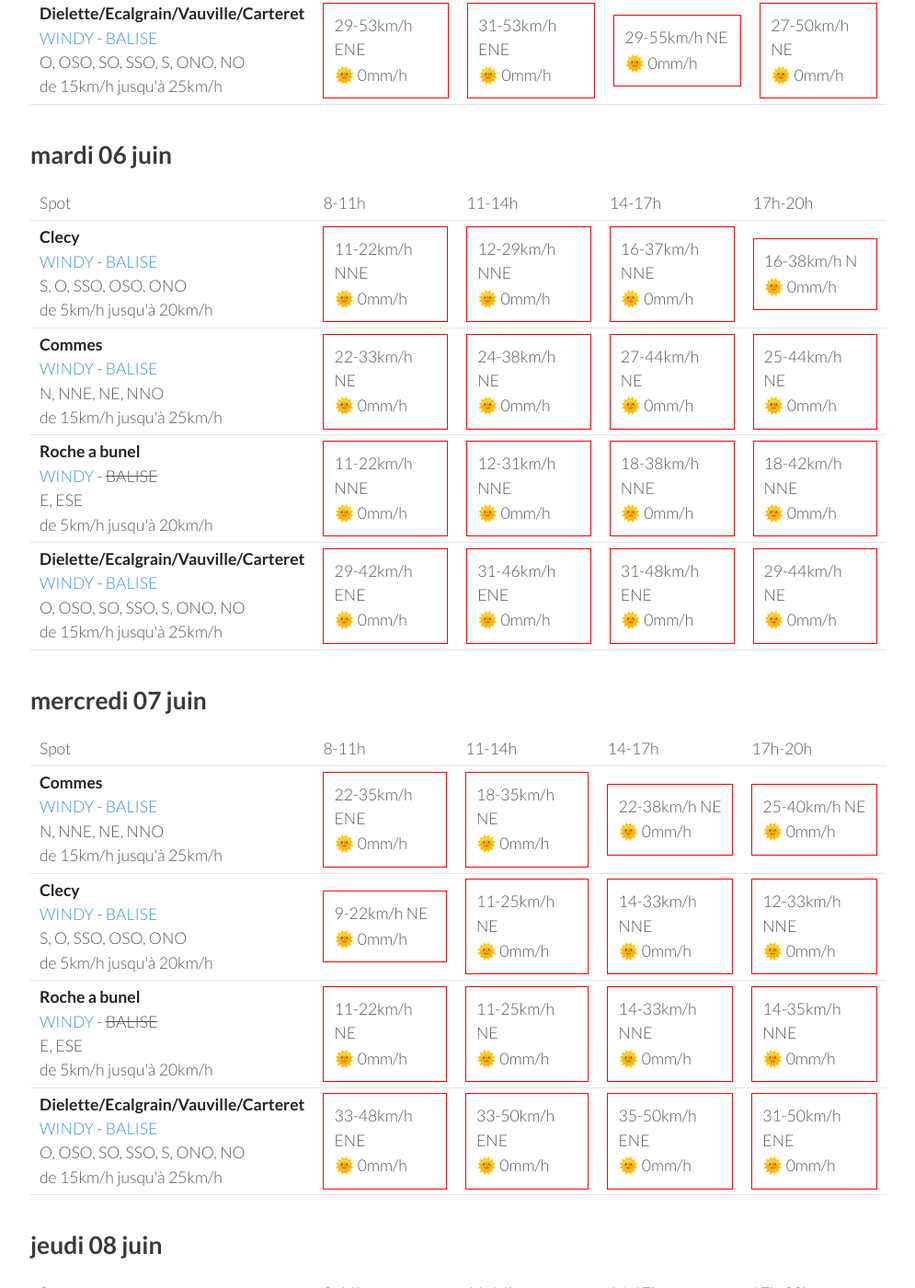
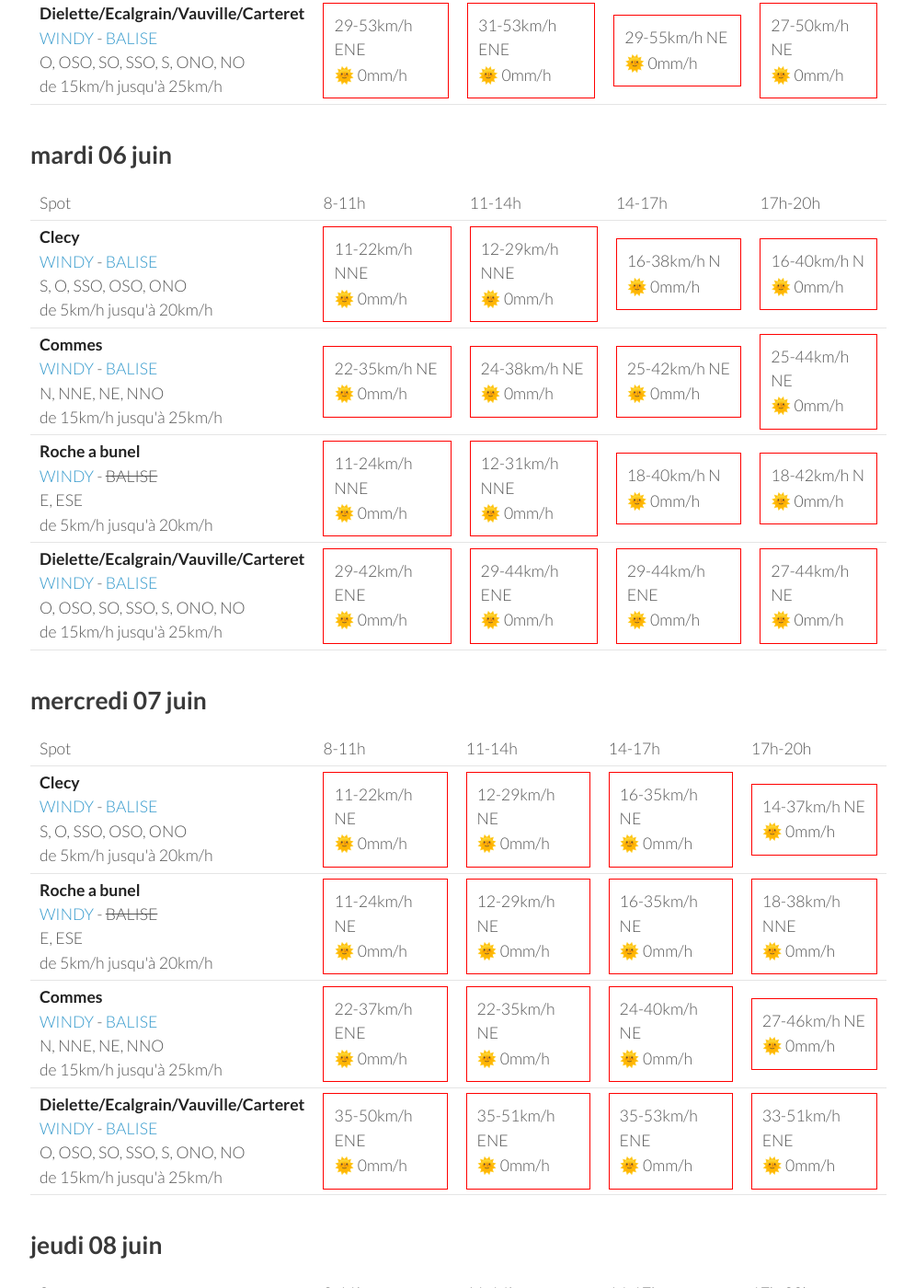
Before and after one commit to parapente-dans-le-nord/parapente-dans-le-nord.github.io, a Jekyll site: the page built from normandie.markdown, in a window 1280 px wide and 1400 px high, scrolled down 1312 px. Shown: the whole window at 92% size, without its empty margins (25-1020 px from the left). Built offline with Jekyll 4.4.1, drawn with Linux system fonts in a browser that asks for light colours; some of the changed text lies outside the part shown.

Commit message:
update index.markdown

```diff
--- a/normandie.markdown
+++ b/normandie.markdown
@@ -134,17 +134,17 @@ page mise à jour le dimanche 04 juin 13:46
 
             <td><div class="not-flyable"><p>11-22km/h NNE</p><p>🌞 0mm/h</p></div></td>
             <td><div class="not-flyable"><p>12-29km/h NNE</p><p>🌞 0mm/h</p></div></td>
-            <td><div class="not-flyable"><p>16-37km/h NNE</p><p>🌞 0mm/h</p></div></td>
             <td><div class="not-flyable"><p>16-38km/h N</p><p>🌞 0mm/h</p></div></td>
+            <td><div class="not-flyable"><p>16-40km/h N</p><p>🌞 0mm/h</p></div></td>
 
 
     </tr>
 <tr>
         <td><strong>Commes</strong><br><a href="https://windy.com/49.346/-0.726?48.936,-0.726,8">WINDY</a> - <span class=""><a href="http://www.balisemeteo.com/balise.php?idBalise=158">BALISE</a> </span><br> <span class="vent-favorable">N, NNE, NE, NNO</span><br><span class="force-vent">de 15km/h jusqu'à 25km/h</span> </td>
 
-            <td><div class="not-flyable"><p>22-33km/h NE</p><p>🌞 0mm/h</p></div></td>
+            <td><div class="not-flyable"><p>22-35km/h NE</p><p>🌞 0mm/h</p></div></td>
             <td><div class="not-flyable"><p>24-38km/h NE</p><p>🌞 0mm/h</p></div></td>
-            <td><div class="not-flyable"><p>27-44km/h NE</p><p>🌞 0mm/h</p></div></td>
+            <td><div class="not-flyable"><p>25-42km/h NE</p><p>🌞 0mm/h</p></div></td>
             <td><div class="not-flyable"><p>25-44km/h NE</p><p>🌞 0mm/h</p></div></td>
 
 
@@ -152,10 +152,10 @@ page mise à jour le dimanche 04 juin 13:46
 <tr>
         <td><strong>Roche a bunel</strong><br><a href="https://windy.com/48.993/-0.499?48.580,-0.499,8">WINDY</a> - <span class="no-balise"> BALISE </span><br> <span class="vent-favorable">E, ESE</span><br><span class="force-vent">de 5km/h jusqu'à 20km/h</span> </td>
 
-            <td><div class="not-flyable"><p>11-22km/h NNE</p><p>🌞 0mm/h</p></div></td>
+            <td><div class="not-flyable"><p>11-24km/h NNE</p><p>🌞 0mm/h</p></div></td>
             <td><div class="not-flyable"><p>12-31km/h NNE</p><p>🌞 0mm/h</p></div></td>
-            <td><div class="not-flyable"><p>18-38km/h NNE</p><p>🌞 0mm/h</p></div></td>
-            <td><div class="not-flyable"><p>18-42km/h NNE</p><p>🌞 0mm/h</p></div></td>
+            <td><div class="not-flyable"><p>18-40km/h N</p><p>🌞 0mm/h</p></div></td>
+            <td><div class="not-flyable"><p>18-42km/h N</p><p>🌞 0mm/h</p></div></td>
 
 
     </tr>
@@ -163,9 +163,9 @@ page mise à jour le dimanche 04 juin 13:46
         <td><strong>Dielette/Ecalgrain/Vauville/Carteret</strong><br><a href="https://windy.com/49.650/-1.856?49.243,-1.856,8">WINDY</a> - <span class=""><a href="http://www.balisemeteo.com/balise.php?idBalise=81">BALISE</a> </span><br> <span class="vent-favorable">O, OSO, SO, SSO, S, ONO, NO</span><br><span class="force-vent">de 15km/h jusqu'à 25km/h</span> </td>
 
             <td><div class="not-flyable"><p>29-42km/h ENE</p><p>🌞 0mm/h</p></div></td>
-            <td><div class="not-flyable"><p>31-46km/h ENE</p><p>🌞 0mm/h</p></div></td>
-            <td><div class="not-flyable"><p>31-48km/h ENE</p><p>🌞 0mm/h</p></div></td>
-            <td><div class="not-flyable"><p>29-44km/h NE</p><p>🌞 0mm/h</p></div></td>
+            <td><div class="not-flyable"><p>29-44km/h ENE</p><p>🌞 0mm/h</p></div></td>
+            <td><div class="not-flyable"><p>29-44km/h ENE</p><p>🌞 0mm/h</p></div></td>
+            <td><div class="not-flyable"><p>27-44km/h NE</p><p>🌞 0mm/h</p></div></td>
 
 
     </tr>
@@ -186,42 +186,42 @@ page mise à jour le dimanche 04 juin 13:46
       <td>17h-20h</td>
     </tr>
 <tr>
-        <td><strong>Commes</strong><br><a href="https://windy.com/49.346/-0.726?48.936,-0.726,8">WINDY</a> - <span class=""><a href="http://www.balisemeteo.com/balise.php?idBalise=158">BALISE</a> </span><br> <span class="vent-favorable">N, NNE, NE, NNO</span><br><span class="force-vent">de 15km/h jusqu'à 25km/h</span> </td>
-
-            <td><div class="not-flyable"><p>22-35km/h ENE</p><p>🌞 0mm/h</p></div></td>
-            <td><div class="not-flyable"><p>18-35km/h NE</p><p>🌞 0mm/h</p></div></td>
-            <td><div class="not-flyable"><p>22-38km/h NE</p><p>🌞 0mm/h</p></div></td>
-            <td><div class="not-flyable"><p>25-40km/h NE</p><p>🌞 0mm/h</p></div></td>
-
-
-    </tr>
-<tr>
         <td><strong>Clecy</strong><br><a href="https://windy.com/48.929/-0.470?48.516,-0.470,8">WINDY</a> - <span class=""><a href="http://www.balisemeteo.com/balise.php?idBalise=122">BALISE</a> </span><br> <span class="vent-favorable">S, O, SSO, OSO, ONO</span><br><span class="force-vent">de 5km/h jusqu'à 20km/h</span> </td>
 
-            <td><div class="not-flyable"><p>9-22km/h NE</p><p>🌞 0mm/h</p></div></td>
-            <td><div class="not-flyable"><p>11-25km/h NE</p><p>🌞 0mm/h</p></div></td>
-            <td><div class="not-flyable"><p>14-33km/h NNE</p><p>🌞 0mm/h</p></div></td>
-            <td><div class="not-flyable"><p>12-33km/h NNE</p><p>🌞 0mm/h</p></div></td>
+            <td><div class="not-flyable"><p>11-22km/h NE</p><p>🌞 0mm/h</p></div></td>
+            <td><div class="not-flyable"><p>12-29km/h NE</p><p>🌞 0mm/h</p></div></td>
+            <td><div class="not-flyable"><p>16-35km/h NE</p><p>🌞 0mm/h</p></div></td>
+            <td><div class="not-flyable"><p>14-37km/h NE</p><p>🌞 0mm/h</p></div></td>
 
 
     </tr>
 <tr>
         <td><strong>Roche a bunel</strong><br><a href="https://windy.com/48.993/-0.499?48.580,-0.499,8">WINDY</a> - <span class="no-balise"> BALISE </span><br> <span class="vent-favorable">E, ESE</span><br><span class="force-vent">de 5km/h jusqu'à 20km/h</span> </td>
 
-            <td><div class="not-flyable"><p>11-22km/h NE</p><p>🌞 0mm/h</p></div></td>
-            <td><div class="not-flyable"><p>11-25km/h NE</p><p>🌞 0mm/h</p></div></td>
-            <td><div class="not-flyable"><p>14-33km/h NNE</p><p>🌞 0mm/h</p></div></td>
-            <td><div class="not-flyable"><p>14-35km/h NNE</p><p>🌞 0mm/h</p></div></td>
+            <td><div class="not-flyable"><p>11-24km/h NE</p><p>🌞 0mm/h</p></div></td>
+            <td><div class="not-flyable"><p>12-29km/h NE</p><p>🌞 0mm/h</p></div></td>
+            <td><div class="not-flyable"><p>16-35km/h NE</p><p>🌞 0mm/h</p></div></td>
+            <td><div class="not-flyable"><p>18-38km/h NNE</p><p>🌞 0mm/h</p></div></td>
+
+
+    </tr>
+<tr>
+        <td><strong>Commes</strong><br><a href="https://windy.com/49.346/-0.726?48.936,-0.726,8">WINDY</a> - <span class=""><a href="http://www.balisemeteo.com/balise.php?idBalise=158">BALISE</a> </span><br> <span class="vent-favorable">N, NNE, NE, NNO</span><br><span class="force-vent">de 15km/h jusqu'à 25km/h</span> </td>
+
+            <td><div class="not-flyable"><p>22-37km/h ENE</p><p>🌞 0mm/h</p></div></td>
+            <td><div class="not-flyable"><p>22-35km/h NE</p><p>🌞 0mm/h</p></div></td>
+            <td><div class="not-flyable"><p>24-40km/h NE</p><p>🌞 0mm/h</p></div></td>
+            <td><div class="not-flyable"><p>27-46km/h NE</p><p>🌞 0mm/h</p></div></td>
 
 
     </tr>
 <tr>
         <td><strong>Dielette/Ecalgrain/Vauville/Carteret</strong><br><a href="https://windy.com/49.650/-1.856?49.243,-1.856,8">WINDY</a> - <span class=""><a href="http://www.balisemeteo.com/balise.php?idBalise=81">BALISE</a> </span><br> <span class="vent-favorable">O, OSO, SO, SSO, S, ONO, NO</span><br><span class="force-vent">de 15km/h jusqu'à 25km/h</span> </td>
 
-            <td><div class="not-flyable"><p>33-48km/h ENE</p><p>🌞 0mm/h</p></div></td>
-            <td><div class="not-flyable"><p>33-50km/h ENE</p><p>🌞 0mm/h</p></div></td>
             <td><div class="not-flyable"><p>35-50km/h ENE</p><p>🌞 0mm/h</p></div></td>
-            <td><div class="not-flyable"><p>31-50km/h ENE</p><p>🌞 0mm/h</p></div></td>
+            <td><div class="not-flyable"><p>35-51km/h ENE</p><p>🌞 0mm/h</p></div></td>
+            <td><div class="not-flyable"><p>35-53km/h ENE</p><p>🌞 0mm/h</p></div></td>
+            <td><div class="not-flyable"><p>33-51km/h ENE</p><p>🌞 0mm/h</p></div></td>
 
 
     </tr>
```
Also changed, not shown: other parts of normandie.markdown (+1 -1 lines).
